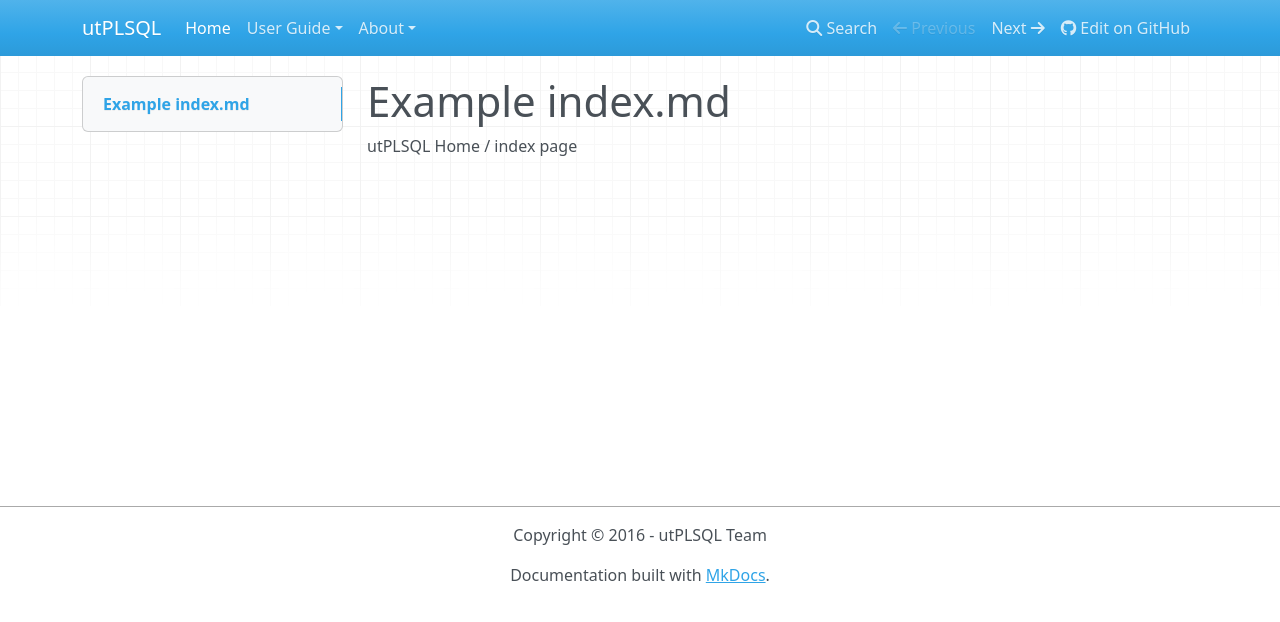
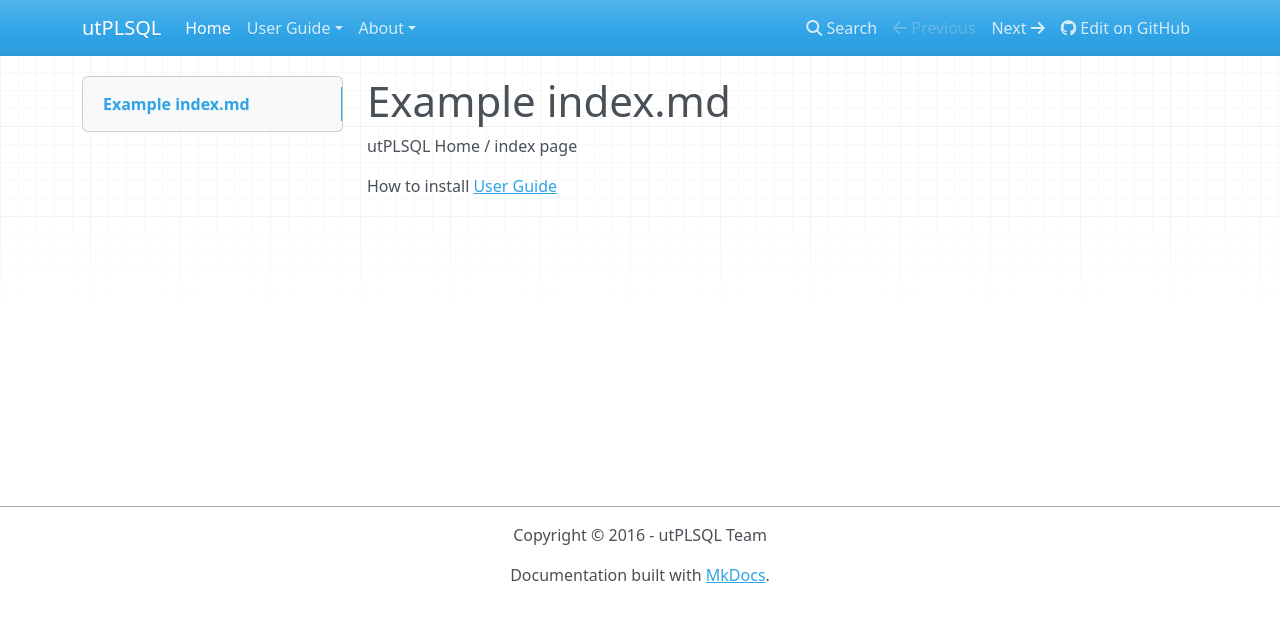
Before and after one commit to rlove/ut3-docs-playground, an MkDocs documentation site: the page built from docs/index.md, in a window 1280 px wide. Shown: the top 622 px of the page. Built offline with MkDocs 1.6.1, drawn with Linux system fonts in a browser that asks for light colours; nearby versions of some CDN libraries; old or Windows-style settings are respelled for this version of MkDocs.

Commit message:
Test of Dcc Change and internal link

```diff
--- a/docs/index.md
+++ b/docs/index.md
@@ -1,3 +1,5 @@
 # Example index.md
 
 utPLSQL Home / index page
+
+How to install [User Guide](userguide/install.md)
```
